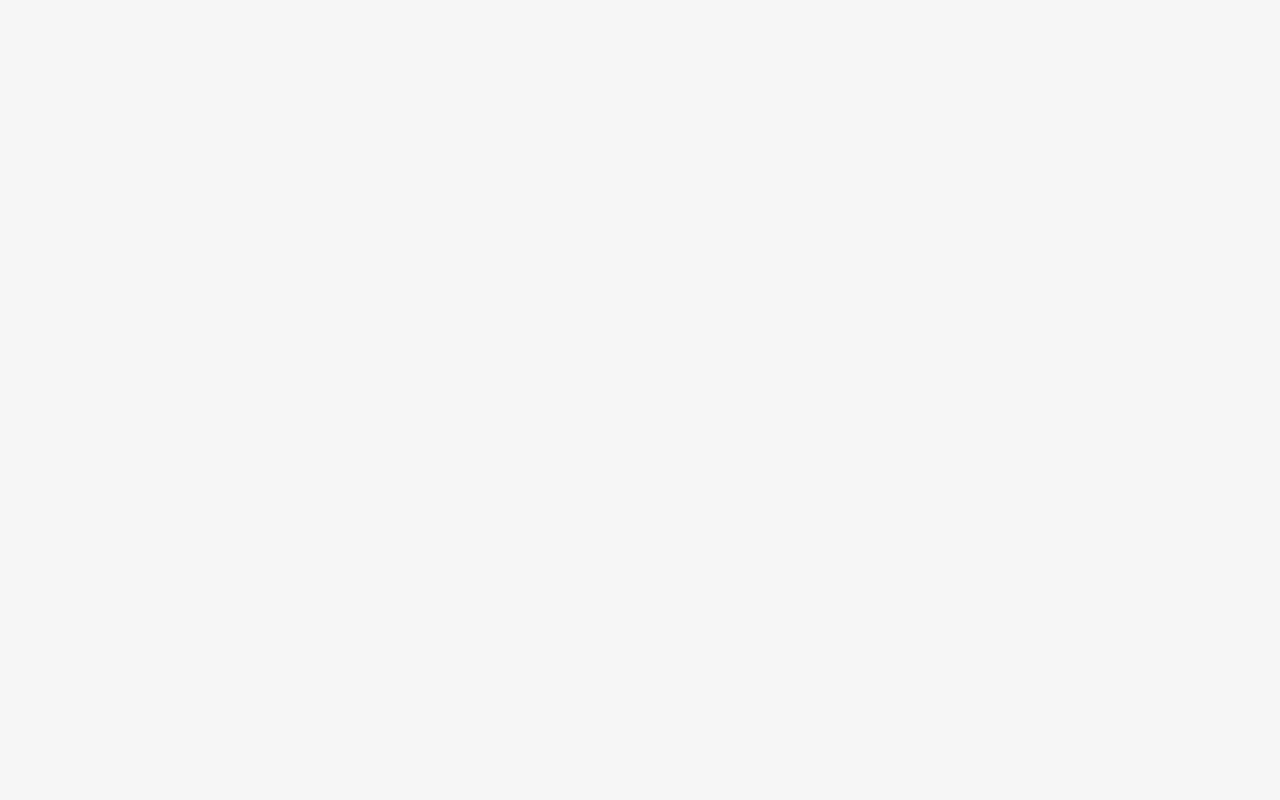
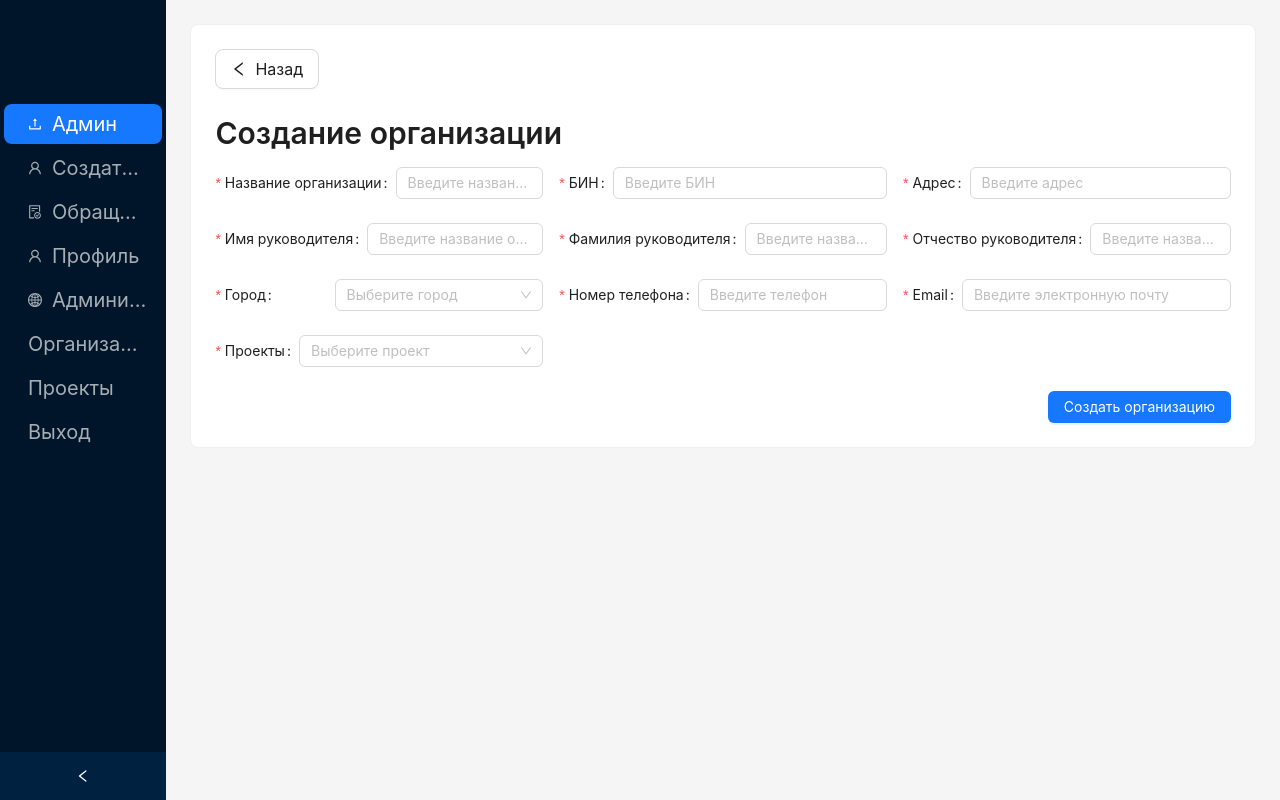
Before and after one commit to kazakhdev/HelpDesk, a React (Create React App) app in the folder frontend/: page /Organization/1 in a window 1280 px wide. Before the commit this address had no page. Built offline with nearby package versions, Linux system fonts and the light colour scheme.

Commit message:
Organization page and list

```diff
--- a/frontend/src/App.tsx
+++ b/frontend/src/App.tsx
@@ -13,9 +13,10 @@ import { ProfilePage } from './pages/ProfilePage';
 import { ProtectedRoute } from './Route/ProtectedRouter';
 import { Page } from './pages/Page';
 import { PasswordRecoveryPage } from './pages/PasswordRecoveryPage';
-import OrganizationPage from './pages/OrganizationPage';
 import { TreatmentsList } from './pages/TreatmentsList';
 import { ProjectPage } from './pages/ProjectPage';
+import OrganizationPageList from './pages/OrganizationPageList';
+import { OrganizationPage } from './pages/OrganizationPage';
 
 
 function App() {
@@ -37,7 +38,8 @@ function App() {
       <Route path='/SignUp' element={<SignUpPage/>}/>
       <Route path='/Main' element ={<MainContent><MainPage/></MainContent>}/>
       <Route path='/Treatment' element={<MainContent><TreatmentsList/></MainContent>}/>
-      <Route path='/Organization' element={<MainContent><OrganizationPage/></MainContent>}/>
+      <Route path='/Organizations' element={<MainContent><OrganizationPageList/></MainContent>}/>
+      <Route path='/Organization/:id' element={<MainContent><OrganizationPage/></MainContent>}/>
       <Route path='/Profile' element={<MainContent><ProfilePage/></MainContent>}/>
       <Route path='/Administration' element={<MainContent><AdministrationPage/></MainContent>}/>
       <Route path='/Projects' element={<MainContent><ProjectPage/></MainContent>}/>
--- a/frontend/src/common/menuItems.tsx
+++ b/frontend/src/common/menuItems.tsx
@@ -20,44 +20,44 @@ export const menuItems: MenuItem[] = [
     link: "/Main"
   },
   {
-    key:"7",
+    key:"2",
     icon:<UserOutlined/>,
     label: "Создать Обращение",
     link: "/CreateTreatment"
   },
   {
-    key: "2",
+    key: "3",
     icon: <FileDoneOutlined />,
     label: "Обращения",
     link: "/Treatment"
   },
   {
-    key: "3",
+    key: "4",
     icon: <UserOutlined />,
     label: "Профиль",
     link: "/Profile"
   },
   {
-    key: "4",
+    key: "5",
     icon: <GlobalOutlined />,
     label: "Администрирование",
     link: "/Administration"
   },
   {
-    key:"5",
+    key:"6",
     icon:"",
     label: "Организация",
-    link: "/Organization"
+    link: "/Organizations"
   },
   {
-    key:"6",
+    key:"7",
     icon:"",
     label: "Проекты",
     link: "/Projects"
   },
 
   {
-    key: "7",
+    key: "8",
     icon: "",
     label: "Выход",
     link: "/",
--- a/frontend/src/pages/AdministrationPage.tsx
+++ b/frontend/src/pages/AdministrationPage.tsx
@@ -3,7 +3,11 @@ import { Layout, Card, Table, Form, Input, Select, Button, Typography, message }
 import { getAllRoles, getUsers, createUser } from '../services/userService'; // Import your userService functions
 const { Title } = Typography;
 const { Option } = Select;
-
+interface IRole {
+  key:string,
+  label:string,
+  value:string,
+}
 const AdministrationPage = () => {
   const [users, setUsers] = useState<{
     lastName: string;
@@ -18,7 +22,7 @@ const AdministrationPage = () => {
     projects:string[],
     id:string,
   }[]>([]);
-  const [roles, setRoles] = useState([]);
+  const [roles, setRoles] = useState<IRole>();
   const [organizations, setOrganizations] = useState([]);
   const [projects, setProjects] = useState([]);
   const [formData, setFormData] = useState<{
@@ -156,6 +160,9 @@ const AdministrationPage = () => {
       message.error('Failed to fetch roles.');
     }
   };
+  const finish = async(formValue:{})=>{
+    const {} =formValue;
+  }
 
   useEffect(() => {
     fetchUsers();
@@ -166,7 +173,38 @@ const AdministrationPage = () => {
     <Layout>
       <Card>
         <Title level={2}>Пользователи</Title>
-        <Form>
+        <Form
+        onFinish={finish}
+        >
+          <Form.Item label="Имя">
+            <Input />
+          </Form.Item>
+
+          <Form.Item label="Фамилия">
+            <Input />
+          </Form.Item>
+
+          <Form.Item label="Отчество">
+            <Input />
+          </Form.Item>
+
+          <Form.Item label="Роль">
+            <Select />
+          </Form.Item>
+
+          <Form.Item label="Логин (email)">
+            <Input />
+          </Form.Item>
+
+          <Form.Item label="Пароль">
+            <Input />
+          </Form.Item>
+
+
+        </Form>
+
+
+        {/* <Form>
           <Form.Item label="Фамилия">
             <Input
               value={formData.lastName}
@@ -213,7 +251,7 @@ const AdministrationPage = () => {
 <Button type="primary" htmlType="button" onClick={handleCreateUser}>
   Создать пользователя
 </Button>
-</Form>
+</Form> */}
 </Card>
 <Card>
 <Table columns={columns} dataSource={users} pagination={{ pageSize: 10 }} />
--- a/frontend/src/pages/OrganizationPage.tsx
+++ b/frontend/src/pages/OrganizationPage.tsx
@@ -1,10 +1,9 @@
-import React, { useEffect, useState } from 'react';
-import { Layout, Card, Button, Typography, Modal, Form, Divider, Row, Col, Table, Input, Select, Space } from 'antd';
-import { IOrganization } from '../common/IOrganizations';
-import { getAllOrganizations, postOrganization, putOrganization } from '../services/organizationService';
-
-
-const { Title } = Typography;
+import { Button, Col, Input, Layout, Row, Form, Select, Card, Typography, message } from "antd"
+import { useEffect, useState } from "react"
+import {  useNavigate, useParams } from "react-router-dom"
+import { getAllOrganizations, putOrganization } from "../services/organizationService"
+import { IOrganization } from "../common/IOrganizations"
+import { BackButton } from "../components/BackButton"
 const kazakhstanCities = [
   { value: "Алматы", label: "Алматы" },
   { value: "Нур-Султан", label: "Нур-Султан" },
@@ -28,80 +27,35 @@ const kazakhstanCities = [
   { value: "Семей", label: "Семей" },
   { value: "Жезказган", label: "Жезказган" },
 ];
-const columns =[
-  {
-    title: 'Название',
-    dataIndex: 'name',
-    key: 'name',
-  },
-  {
-    title: 'БИН',
-    dataIndex: 'bin',
-    key: 'bin',
-  },
-  {
-    title: 'Имя руководителя',
-    dataIndex: 'headFirstName',
-    key: 'headFirstName',
-  },
-  {
-    title: 'Фамилия руководителя',
-    dataIndex: 'headLastName',
-    key: 'contacts',
-  },
-  {
-    title: 'Телефон',
-    dataIndex: 'phone',
-    key: 'phone',
-  },
-  {
-    title: 'Город',
-    dataIndex: 'city',
-    key: 'city',
-  },
-  {
-    title: 'Проекты',
-    dataIndex: 'projects',
-    key: 'projects',
-  }
-]
-const OrganizationPage = () => {
-  const [organizationModalVisible, setOrganizationModalVisible] = useState(false);
-  const [roleModalVisible, setRoleModalVisible] = useState(false);
-  const [organizations, setOrganizationss] =useState<IOrganization[]>()
+const {Title} =Typography;
+const OrganizationPage = () =>{
+    const {id} =useParams<string>()
+    const [organizations, setOrganizations] =useState<IOrganization[]>()
+    const navigation =useNavigate();
+    const onFinishFailed=()=>{
+  console.log("error")
+}
 const onFinish =(values:any)=>{
 handleCreateOrganization(values)
 }
-useEffect(()=>{
-  const fetchOrganizations =async()=>{
-    const res = await getAllOrganizations();
-    setOrganizationss(res)
-  }
-  fetchOrganizations();
-},[])
 const handleCreateOrganization =async(formValue: {name:string,bin:string,address: string, headFirstName: string, headLastName: string, headMiddleName: string, phoneNumber: string, email: string, city: string, projects:string})=>{
   const {name,bin,address, headFirstName, headLastName, headMiddleName, phoneNumber, email, city,projects} =formValue;
-  const id = await postOrganization();
 
-  console.log("ID:",id)
   if (typeof id === 'string') {
      // Провека является id строкой
     await putOrganization(name, bin, address, headFirstName, headLastName, headMiddleName, phoneNumber, email, city, id, projects);
+    message.success("Создана организация")
+    // navigation(-1)
+
   } else {
     console.error('Error: id is not a valid string.');
   }
-  const result = await getAllOrganizations();
-  setOrganizationss(result);
 }
-const onFinishFailed=()=>{
-  console.log("error")
-}
-
-  return (
-    <Layout>
-      <Card>
-        <Title>Организация</Title>
-        <Form
+    return (<Layout>
+        <Card>
+            <BackButton/>
+            <Title level={2}>Создание организации</Title>
+     <Form
         onFinish={onFinish}
         onFinishFailed={onFinishFailed}
         autoComplete="off"
@@ -183,14 +137,9 @@ const onFinishFailed=()=>{
             </Col>
           </Row>
         </Form>
-      </Card>
-      <Card>
-        <Title level={2}>Список Организаций</Title>
-        <Space/>
-        <Table columns={columns} dataSource={organizations}></Table>
-      </Card>
-    </Layout>
-  );
-};
+        </Card>
+        </Layout>
+        )
+}
 
-export default OrganizationPage;
+export {OrganizationPage}
--- /dev/null
+++ b/frontend/src/pages/OrganizationPageList.tsx
@@ -0,0 +1,107 @@
+import React, { useEffect, useState } from 'react';
+import { Layout, Card, Button, Typography, Modal, Form, Divider, Row, Col, Table, Input, Select, Space } from 'antd';
+import { IOrganization } from '../common/IOrganizations';
+import { getAllOrganizations, postOrganization, putOrganization } from '../services/organizationService';
+import { useNavigate } from 'react-router-dom';
+
+
+const { Title } = Typography;
+const kazakhstanCities = [
+  { value: "Алматы", label: "Алматы" },
+  { value: "Нур-Султан", label: "Нур-Султан" },
+  { value: "Шымкент", label: "Шымкент" },
+  { value: "Караганда", label: "Караганда" },
+  { value: "Актобе", label: "Актобе" },
+  { value: "Тараз", label: "Тараз" },
+  { value: "Павлодар", label: "Павлодар" },
+  { value: "Усть-Каменогорск", label: "Усть-Каменогорск" },
+  { value: "Костанай", label: "Костанай" },
+  { value: "Кызылорда", label: "Кызылорда" },
+  { value: "Атырау", label: "Атырау" },
+  { value: "Петропавловск", label: "Петропавловск" },
+  { value: "Актау", label: "Актау" },
+  { value: "Темиртау", label: "Темиртау" },
+  { value: "Туркестан", label: "Туркестан" },
+  { value: "Кокшетау", label: "Кокшетау" },
+  { value: "Талдыкорган", label: "Талдыкорган" },
+  { value: "Экибастуз", label: "Экибастуз" },
+  { value: "Рудный", label: "Рудный" },
+  { value: "Семей", label: "Семей" },
+  { value: "Жезказган", label: "Жезказган" },
+];
+const columns =[
+  {
+    title: 'Название',
+    dataIndex: 'name',
+    key: 'name',
+  },
+  {
+    title: 'БИН',
+    dataIndex: 'bin',
+    key: 'bin',
+  },
+  {
+    title: 'Имя руководителя',
+    dataIndex: 'headFirstName',
+    key: 'headFirstName',
+  },
+  {
+    title: 'Фамилия руководителя',
+    dataIndex: 'headLastName',
+    key: 'contacts',
+  },
+  {
+    title: 'Телефон',
+    dataIndex: 'phone',
+    key: 'phone',
+  },
+  {
+    title: 'Город',
+    dataIndex: 'city',
+    key: 'city',
+  },
+  {
+    title: 'Проекты',
+    dataIndex: 'projects',
+    key: 'projects',
+  }
+]
+const OrganizationPageList = () => {
+  // const [organizationModalVisible, setOrganizationModalVisible] = useState(false);
+  // const [roleModalVisible, setRoleModalVisible] = useState(false);
+  const [organizations, setOrganizationss] =useState<IOrganization[]>()
+  const navigation =useNavigate();
+
+useEffect(()=>{
+  const fetchOrganizations =async()=>{
+    const res = await getAllOrganizations();
+    setOrganizationss(res)
+  }
+  fetchOrganizations();
+},[])
+const createOrganization=async()=>{
+  const id = await postOrganization();
+  if (typeof id === 'string') {
+    // Провека является id строкой
+   navigation(`/Organization/${id}`)
+ } else {
+   console.error('Error: id is not a valid string.');
+ }
+}
+
+  return (
+    <Layout>
+      <Card>
+        <Title>Организация</Title>
+        <Button onClick={()=>createOrganization()}>Создать</Button>
+      </Card>
+      <Card>
+        <Title level={2}>Список Организаций</Title>
+        <Space/>
+        <Table columns={columns} dataSource={organizations}></Table>
+      </Card>
+    </Layout>
+  );
+};
+
+export default OrganizationPageList;
--- a/frontend/src/services/organizationService.ts
+++ b/frontend/src/services/organizationService.ts
@@ -16,7 +16,7 @@ export const postOrganization =async()=>{
 }
 export const putOrganization =async(name:string,bin:string,address: string, headFirstName: string, headLastName: string, headMiddleName: string, phoneNumber: string, email: string, city: string,projectId:string,projects:string) =>{
     const date =new Date();
-    const id="";
+    const id="3";
     const body={
         id:projectId,
         createdDate:date,
@@ -31,9 +31,7 @@ export const putOrganization =async(name:string,bin:string,address: string, head
         city:city,
         projectId:id,
         projects:projects}
-        console.log("project:", projectId)
     try{
-        console.log("BODY:",body)
         await axiosInstance.put(`/api/Organization`,body).then((res)=>{
         if (res){
             console.log("post success:",res)
--- a/frontend/src/services/userService.ts
+++ b/frontend/src/services/userService.ts
@@ -3,10 +3,10 @@ import { axiosInstance } from "./authHeader"
 
 export const getAllRoles =async()=>{
     return await axiosInstance.get(`/api/User/roles`).then((res)=>{
-        if (res.data.code==="SUCCESS"){
+
             return res.data.data
-        }
-        return null;
+
+
     }).catch((err)=>{
         console.log("ERROR:" , err)
     })
```
